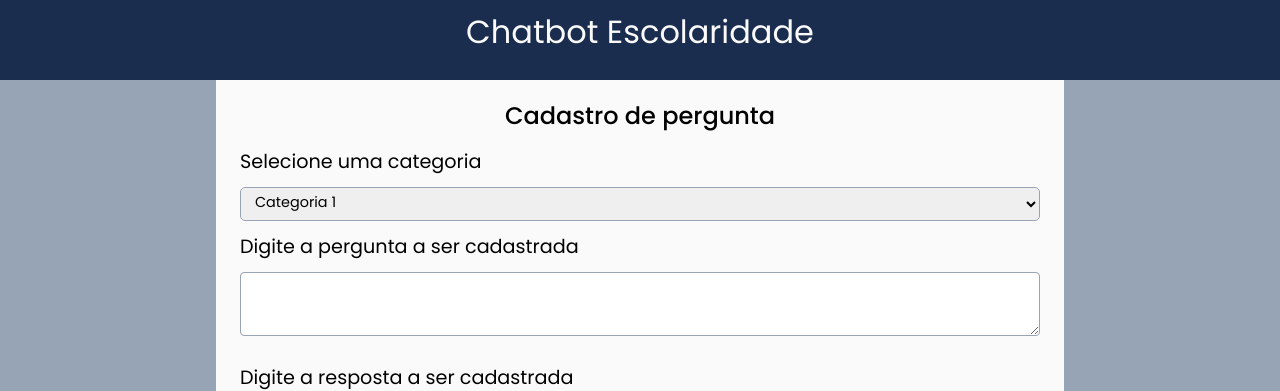
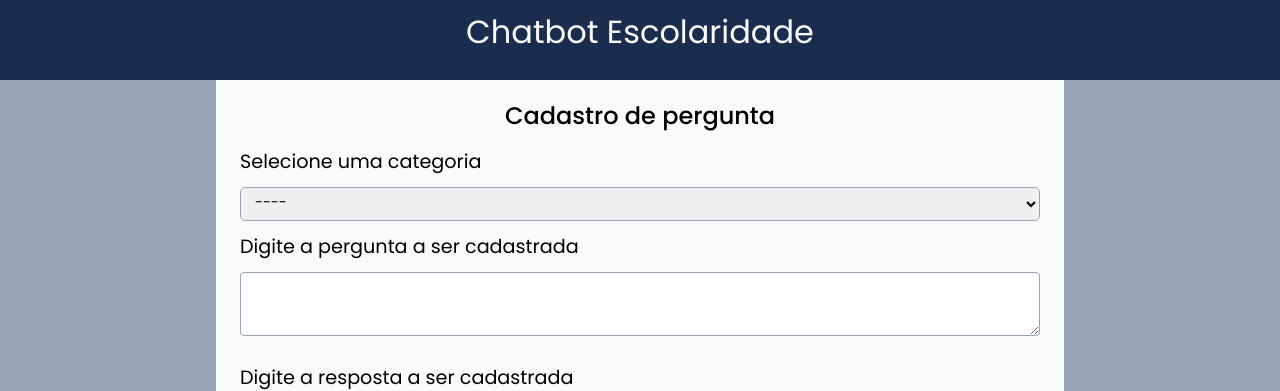
Before and after one commit to ezequielhenrique/chatbot-escolaridade-website, a Flask app: page /cadastro in a window 1280 px wide. Shown: the top 391 px of the page. Run offline with Flask 3, Linux system fonts and the light colour scheme.

Commit message:
Categorias alteradas

```diff
--- a/app.py
+++ b/app.py
@@ -31,3 +31,6 @@ def menu():
 @app.route('/perguntas')
 def perguntas():
     return render_template('perguntas.html')
+
+if(__name__ == "__main__"):
+    app.run(debug=True)
--- a/templates/cadastro.html
+++ b/templates/cadastro.html
@@ -9,9 +9,10 @@
       <form action="/" method="POST" class="cadastro-form">
         <label class="form-label form-item" for="categoria">Selecione uma categoria</label>
         <select class="form-select form-item" name="Categorias" id="categoria">
-          <option value="1">Categoria 1</option>
-          <option value="2">Categoria 2</option>
-          <option value="3">Categoria 3</option>
+          <option value="0">----</option>
+          <option value="1">Transporte</option>
+          <option value="2">Matrícula</option>
+          <option value="3">Eventos</option>
         </select>
 
         <label class="form-label form-item" for="pergunta">Digite a pergunta a ser cadastrada</label>
```
Also changed, not shown: templates/perguntas.html (+4 -3 lines).
